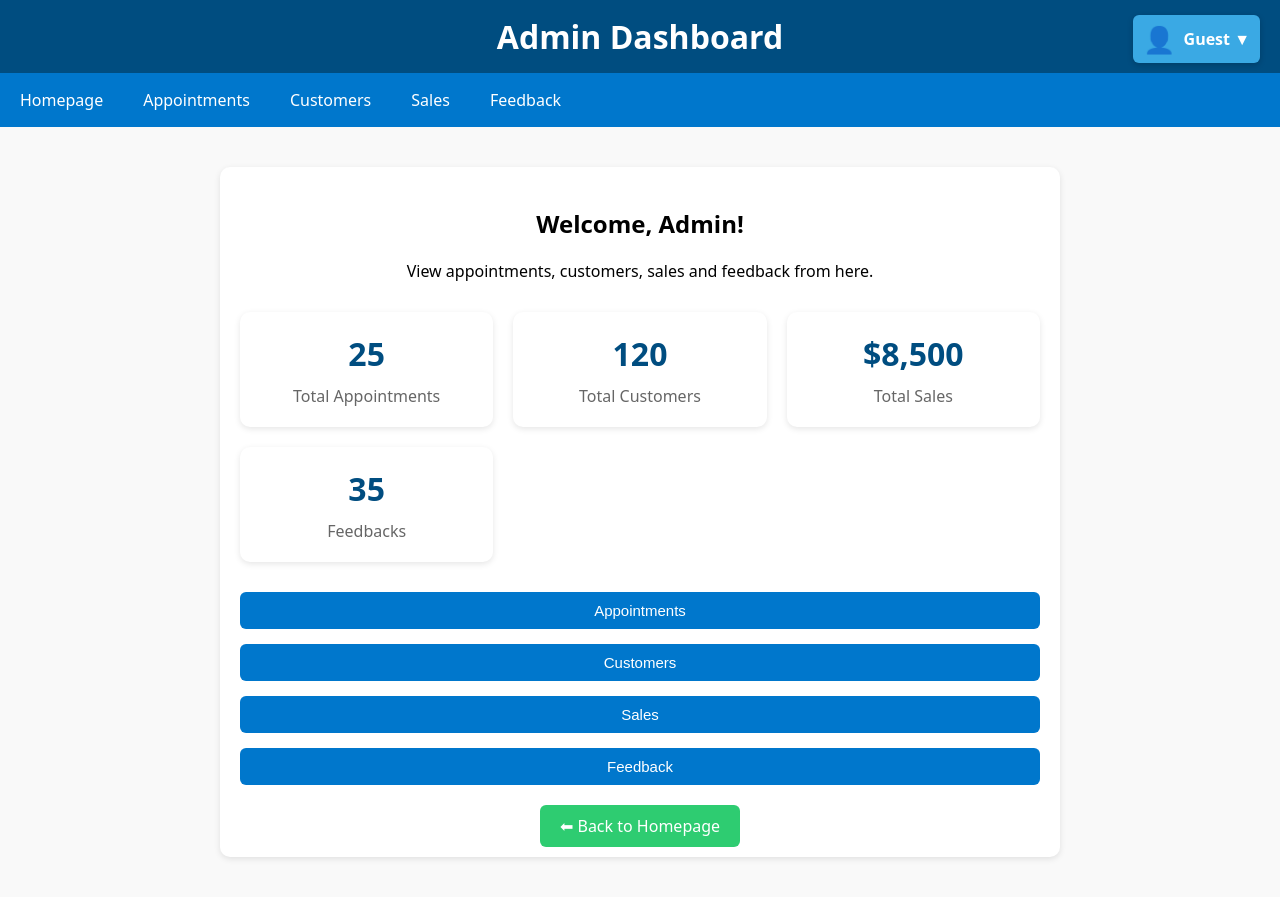
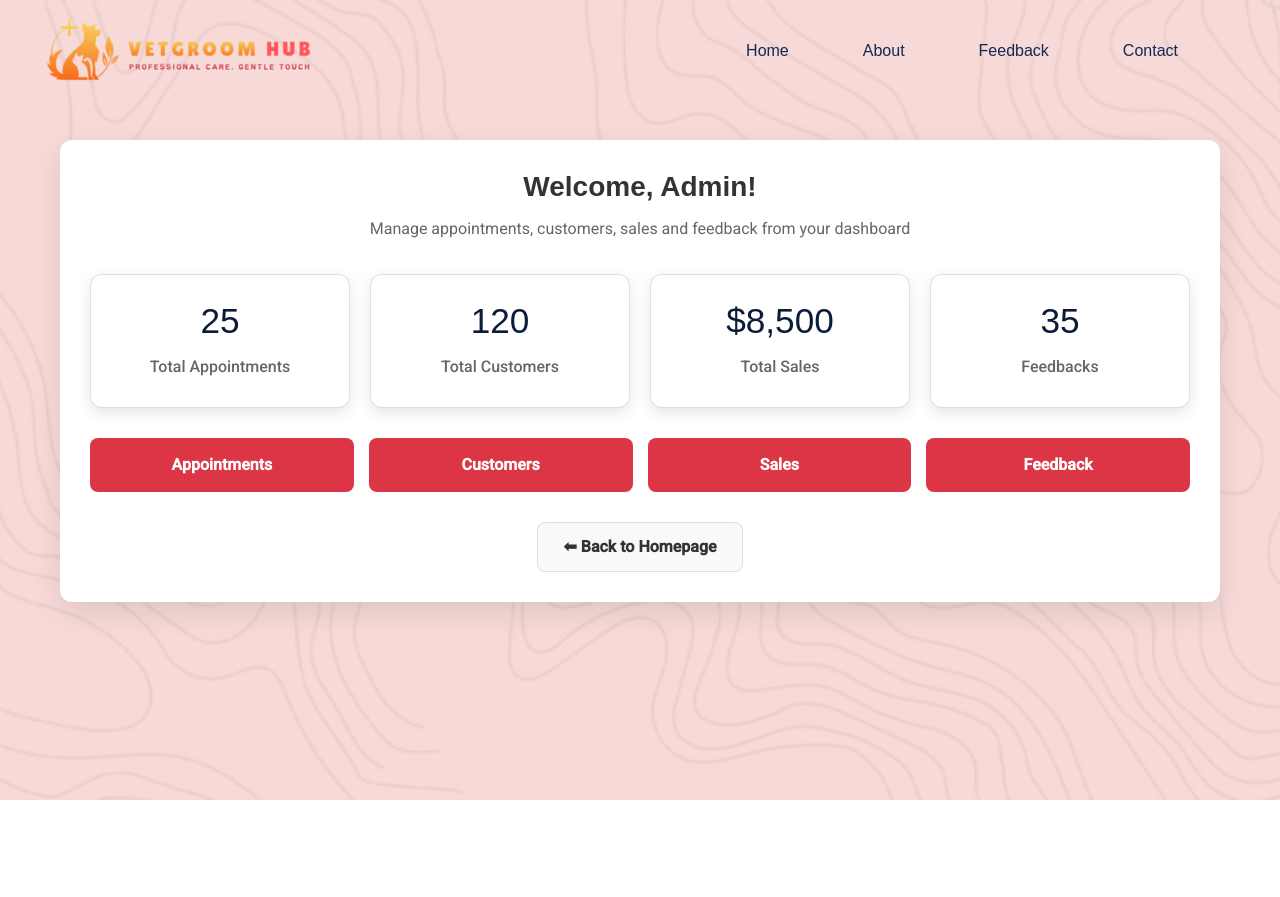
Before and after one commit to jiawei916/SD_SEC42_G01_42, a PHP site: page /vetgroom/viewDashboardAdmin.php in a window 1280 px wide. After the commit the page ends 800 px from the top, so only its background shows below. Run offline with PHP 8.4, Linux system fonts and the light colour scheme; some web fonts are replaced.

Commit message:
UPDATE TEMPLE VIEW DASHBOARD ADMIN

```diff
--- a/viewDashboardAdmin.php
+++ b/viewDashboardAdmin.php
@@ -4,15 +4,93 @@ session_start();
 // Check login session
 $isLoggedIn = isset($_SESSION['user_name']);
 $userName = $isLoggedIn ? $_SESSION['user_name'] : "Guest";
+
+// Determine user role based on session or default to guest
+if (!$isLoggedIn) {
+    $userRole = 'guest';
+} else {
+    // Check if role is stored in session (you should set this during login)
+    if (isset($_SESSION['user_role'])) {
+        $userRole = $_SESSION['user_role'];
+    } else {
+        // Default role for logged-in users without a specific role
+        $userRole = 'customer';
+    }
+}
 ?>
 <!DOCTYPE html>
 <html lang="en">
 <head>
-  <meta charset="UTF-8">
-  <title>Admin Dashboard</title>
-  <link rel="stylesheet" href="style.css">
+    <meta charset="utf-8">
+    <meta http-equiv="x-ua-compatible" content="ie=edge">
+    <title>Admin Dashboard - VetGroom Hub</title>
+    <meta name="description" content="Admin Dashboard for VetGroom Hub">
+    <meta name="viewport" content="width=device-width, initial-scale=1">
+    <link rel="manifest" href="site.webmanifest">
+    <link rel="shortcut icon" type="image/x-icon" href="assets/img/favicon.ico">
+
+    <!-- CSS here -->
+    <link rel="stylesheet" href="assets/css/bootstrap.min.css">
+    <link rel="stylesheet" href="assets/css/owl.carousel.min.css">
+    <link rel="stylesheet" href="assets/css/slicknav.css">
+    <link rel="stylesheet" href="assets/css/flaticon.css">
+    <link rel="stylesheet" href="assets/css/animate.min.css">
+    <link rel="stylesheet" href="assets/css/magnific-popup.css">
+    <link rel="stylesheet" href="assets/css/fontawesome-all.min.css">
+    <link rel="stylesheet" href="assets/css/themify-icons.css">
+    <link rel="stylesheet" href="assets/css/slick.css">
+    <link rel="stylesheet" href="assets/css/nice-select.css">
+    <link rel="stylesheet" href="assets/css/style.css">
     <style>
-    /* Extra styles specific to dashboard (while reusing global style.css) */
+        body {
+            opacity: 0;
+            animation: fadeInAnimation ease 1s;
+            animation-fill-mode: forwards;
+            background-image: url('assets/img/hero/hero2.png');
+            background-repeat: no-repeat;
+            background-attachment: fixed;
+            background-size: cover;
+            background-position: center;
+        }
+
+        @keyframes fadeInAnimation {
+            0% { opacity: 0; }
+            100% { opacity: 1; }
+        }
+
+        /* Dashboard container styling */
+        .dashboard-container {
+            padding: 20px;
+            max-width: 1200px;
+            margin: 100px auto;
+        }
+
+        .dashboard-card {
+            background: white;
+            border-radius: 12px;
+            box-shadow: 0 10px 30px rgba(0, 0, 0, 0.1);
+            padding: 30px;
+            margin: 20px 0;
+        }
+
+        .dashboard-header {
+            text-align: center;
+            margin-bottom: 30px;
+        }
+
+        .dashboard-header h2 {
+            color: #333;
+            font-size: 28px;
+            margin-bottom: 10px;
+            font-weight: 700;
+        }
+
+        .dashboard-header p {
+            color: #666;
+            font-size: 16px;
+        }
+
+        /* Cards grid */
         .cards {
             display: grid;
             grid-template-columns: repeat(auto-fit, minmax(200px, 1fr));
@@ -22,63 +100,76 @@ $userName = $isLoggedIn ? $_SESSION['user_name'] : "Guest";
 
         .card {
             background: white;
-      padding: 20px;
-      border-radius: 10px;
+            padding: 25px;
+            border-radius: 12px;
             text-align: center;
-      box-shadow: 0px 2px 6px rgba(0,0,0,0.1);
+            box-shadow: 0 5px 15px rgba(0,0,0,0.1);
+            transition: transform 0.3s, box-shadow 0.3s;
+        }
+
+        .card:hover {
+            transform: translateY(-5px);
+            box-shadow: 0 10px 25px rgba(0,0,0,0.15);
         }
 
         .card h2 {
             margin: 0;
-      font-size: 2em;
-      color: #004d80;
+            font-size: 2.2em;
         }
 
         .card p {
             margin: 10px 0 0;
             color: #666;
+            font-weight: 500;
         }
 
+        /* Navigation buttons */
         .nav-buttons {
-      display: flex;
-      justify-content: center;
+            display: grid;
+            grid-template-columns: repeat(auto-fit, minmax(200px, 1fr));
             gap: 15px;
-      flex-wrap: wrap;
-      margin-top: 20px;
+            margin-top: 30px;
         }
 
-    .nav-buttons button {
-      background: #0077cc;
+        .nav-btn {
+            background: #dc3545;
             color: white;
             border: none;
-      padding: 10px 20px;
-      border-radius: 6px;
+            padding: 15px;
+            border-radius: 8px;
             cursor: pointer;
             transition: background 0.3s;
+            font-size: 16px;
+            font-weight: 600;
         }
 
-    .nav-buttons button:hover {
-      background: #005fa3;
+        .nav-btn:hover {
+            background: #ff707f;
         }
 
+        /* Back button */
         .back-btn {
+            text-align: center;
             margin-top: 30px;
-      text-align: center;
         }
 
         .back-btn a {
+            display: inline-block;
+            background: #f8f9fa;
+            color: #333;
             text-decoration: none;
-      background: #2ecc71;
-      color: white;
-      padding: 10px 20px;
-      border-radius: 6px;
+            padding: 12px 25px;
+            border-radius: 8px;
+            border: 1px solid #ddd;
             transition: background 0.3s;
+            font-weight: 600;
         }
 
         .back-btn a:hover {
-      background: #27ae60;
+            background: #e9ecef;
         }
-    /* Profile dropdown (copied from Staff Dashboard) */
+
+        /* Profile dropdown */
         .profile-dropdown {
             position: absolute;
             top: 15px;
@@ -86,7 +177,7 @@ $userName = $isLoggedIn ? $_SESSION['user_name'] : "Guest";
             display: flex;
             align-items: center;
             cursor: pointer;
-        background-color: #3aa9e4;   /* distinct background */
+            background-color: #3aa9e4;
             padding: 6px 10px;
             border-radius: 6px;
             box-shadow: 0px 2px 6px rgba(0,0,0,0.2);
@@ -132,58 +223,70 @@ $userName = $isLoggedIn ? $_SESSION['user_name'] : "Guest";
             display: block;
         }
 
-    /* Ensure header is positioned relative so dropdown can be placed */
-    header {
-        position: relative;
-        padding: 15px;
-        color: white;
-        text-align: center;
+        /* Navigation styling */
+        .main-menu ul {
+            display: flex;
+            gap: 20px;
+            list-style: none;
+            margin: 0;
+            padding: 0;
         }
 
-    /* Welcome message styling */
-    .welcome-message {
-      text-align: center;
-      margin-bottom: 30px;
+        .main-menu a {
+            color: white;
+            text-decoration: none;
+            font-weight: 500;
+            transition: color 0.3s;
         }
+
+        .main-menu a:hover {
+            color: #f8f9fa;
+        }
+
     </style>
 </head>
+
 <body>
-
-  <!-- Header -->
     <header>
-    <h1>Admin Dashboard</h1>
-    <!-- Profile Dropdown -->
-    <div class="profile-dropdown">
-        <span class="profile-icon"><?php echo $isLoggedIn ? "👤" : "👤"; ?></span>
-        <span class="profile-name"><?php echo htmlspecialchars($userName); ?> ▼</span>
-        <div class="dropdown-content">
-            <?php if ($isLoggedIn): ?>
-                <a href="profile.html">Profile</a>
-                <a href="signOut.php">Sign Out</a>
-            <?php else: ?>
-                <a href="signIn.php">Sign In</a>
-                <a href="registerGuest.php">Register</a>
-            <?php endif; ?>
+        <!-- Header Start -->
+        <div class="header-area header-transparent">
+            <div class="main-header header-sticky">
+                <div class="container-fluid">
+                    <div class="row align-items-center">
+                        <!-- Logo -->
+                        <div class="col-xl-2 col-lg-2 col-md-1">
+                            <div class="logo">
+                                <a href="homepage.php"><img src="assets/img/logo/logo.png" alt="VetGroom Hub Logo"></a>
                             </div>
                         </div>
+                        <div class="col-xl-10 col-lg-10 col-md-10">
+                            <div class="menu-main d-flex align-items-center justify-content-end">
+                                <!-- Main-menu -->
+                                <div class="main-menu f-right d-none d-lg-block">
+                                    <nav>
+                                        <ul id="navigation">
+                                            <li><a href="homepage.php">Home</a></li>
+                                            <li><a href="aboutUs.php">About</a></li>
+                                            <li><a href="feedback.php">Feedback</a></li>
+                                            <li><a href="contact.php">Contact</a></li>
+                                        </ul>
+                                    </nav>
+                                </div>
+                            </div>
+                        </div>
+                    </div>
+                </div>
+            </div>
+        </div>
+        <!-- Header End -->
     </header>
 
-  <!-- Navigation bar -->
-  <nav>
-    <a href="homepage.php">Homepage</a>
-    <a href="appointmentsAdmin.html">Appointments</a>
-    <a href="customersAdmin.html">Customers</a>
-    <a href="salesAdmin.html">Sales</a>
-    <a href="feedbackAdmin.html">Feedback</a>
-  </nav>
-
     <!-- Main dashboard content -->
-  <main>
-
-    <!-- Welcome message from staff dashboard -->
-     <div class="welcome-message">
+    <main class="dashboard-container">
+        <div class="dashboard-card">
+            <div class="dashboard-header">
                 <h2>Welcome, Admin!</h2>
-      <p>View appointments, customers, sales and feedback from here.</p>
+                <p>Manage appointments, customers, sales and feedback from your dashboard</p>
             </div>
 
             <!-- Dashboard Stats -->
@@ -208,16 +311,17 @@ $userName = $isLoggedIn ? $_SESSION['user_name'] : "Guest";
 
             <!-- Quick Access Buttons -->
             <div class="nav-buttons">
-      <button onclick="location.href='appointmentsAdmin.html'">Appointments</button>
-      <button onclick="location.href='customersAdmin.html'">Customers</button>
-      <button onclick="location.href='salesAdmin.html'">Sales</button>
-      <button onclick="location.href='feedbackAdmin.html'">Feedback</button>
+                <button class="nav-btn" onclick="location.href='appointmentsAdmin.html'">Appointments</button>
+                <button class="nav-btn" onclick="location.href='customersAdmin.html'">Customers</button>
+                <button class="nav-btn" onclick="location.href='salesAdmin.html'">Sales</button>
+                <button class="nav-btn" onclick="location.href='viewFeedBack.php'">Feedback</button>
             </div>
 
             <!-- Back Button -->
             <div class="back-btn">
                 <a href="homepage.php">⬅ Back to Homepage</a>
             </div>
+        </div>
     </main>
 
 </body>
```
Also changed, not shown: signOut.php (+13 -0 lines). Lines whose indentation alone changed are shown as unchanged.
